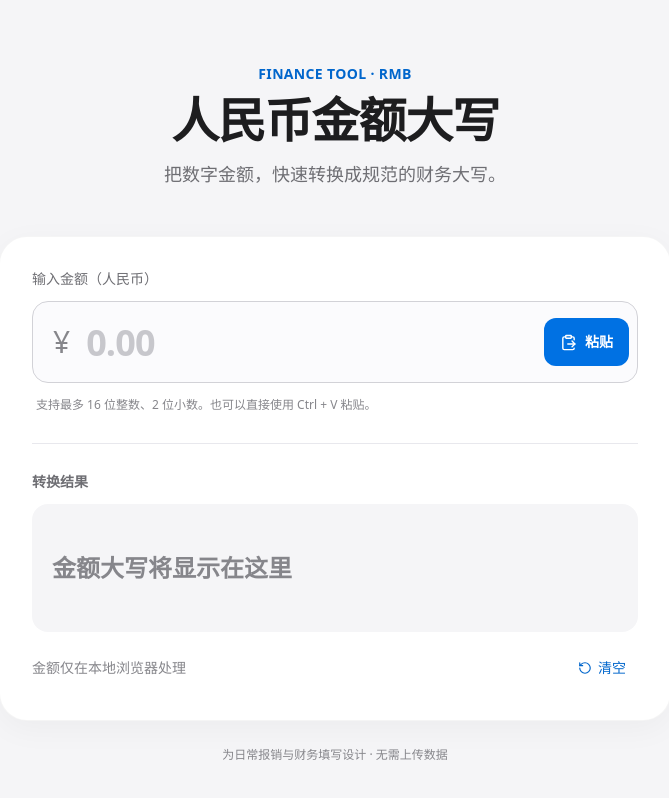
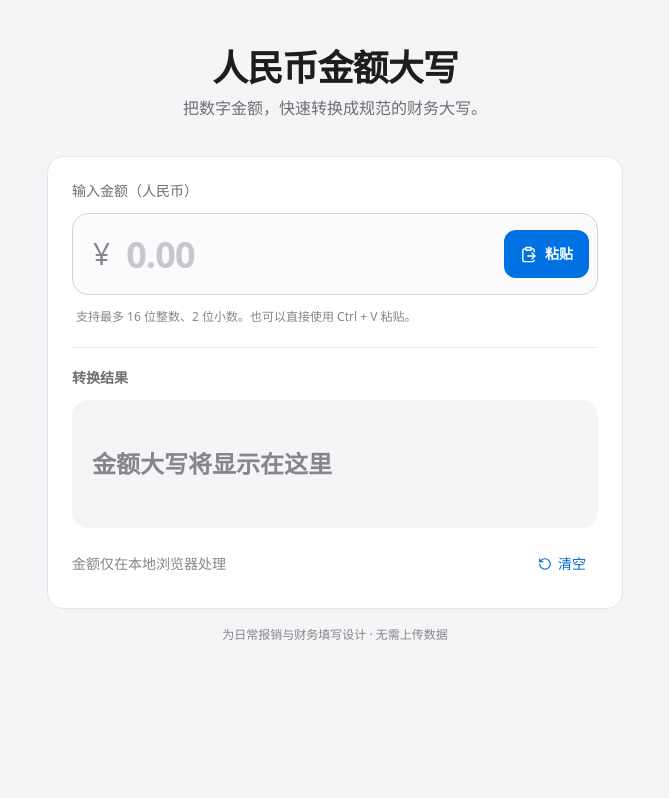
Before and after one commit to wangwenzhiwwz/RMB, a React (Vite) app: page / in a window 1280 px wide. Shown: the top 798 px of the page, without its empty margins (305-974 px from the left). Built offline with nearby package versions, Linux system fonts and the light colour scheme.

Commit message:
Simplify Apple-inspired interface

```diff
--- a/src/App.tsx
+++ b/src/App.tsx
@@ -56,15 +56,14 @@ function App() {
   };
 
   return (
-    <div className="min-h-screen bg-[#f5f5f7] px-4 py-10 text-[#1d1d1f] transition-colors dark:bg-[#000] dark:text-[#f5f5f7] sm:py-16">
-      <main className="mx-auto w-full max-w-2xl">
-        <header className="mb-9 text-center sm:mb-12">
-          <p className="mb-3 text-sm font-semibold tracking-wide text-[#06c] dark:text-[#2997ff]">FINANCE TOOL · RMB</p>
-          <h1 className="text-3xl font-semibold tracking-tight sm:text-5xl">人民币金额大写</h1>
-          <p className="mx-auto mt-4 max-w-md text-base leading-7 text-[#6e6e73] dark:text-[#a1a1a6] sm:text-lg">把数字金额，快速转换成规范的财务大写。</p>
+    <div className="min-h-screen bg-[#f5f5f7] px-4 py-8 text-[#1d1d1f] transition-colors dark:bg-[#000] dark:text-[#f5f5f7] sm:py-12">
+      <main className="mx-auto w-full max-w-xl">
+        <header className="mb-7 text-center sm:mb-9">
+          <h1 className="text-3xl font-semibold tracking-tight sm:text-4xl">人民币金额大写</h1>
+          <p className="mx-auto mt-2 max-w-md text-sm text-[#6e6e73] dark:text-[#a1a1a6] sm:text-base">把数字金额，快速转换成规范的财务大写。</p>
         </header>
 
-        <section className="overflow-hidden rounded-[28px] border border-black/[0.04] bg-white p-5 shadow-[0_8px_32px_rgba(0,0,0,0.04)] dark:border-white/10 dark:bg-[#1c1c1e] sm:p-8">
+        <section className="overflow-hidden rounded-2xl border border-[#e5e5ea] bg-white p-4 dark:border-[#38383a] dark:bg-[#1c1c1e] sm:p-6">
           <label className="mb-3 block text-sm font-medium text-[#6e6e73] dark:text-[#a1a1a6]" htmlFor="amount">输入金额（人民币）</label>
           <div className="flex items-center gap-3 rounded-2xl border border-[#d2d2d7] bg-[#fbfbfd] p-2 transition focus-within:border-[#06c] focus-within:ring-4 focus-within:ring-[#06c]/10 dark:border-[#48484a] dark:bg-[#2c2c2e]">
             <span className="pl-3 text-2xl font-medium text-[#86868b] sm:text-3xl" aria-hidden="true">¥</span>
@@ -101,7 +100,7 @@ function App() {
           </div>
           <p id="amount-help" className="mt-3 px-1 text-xs leading-5 text-[#86868b] dark:text-[#a1a1a6]">支持最多 16 位整数、2 位小数。也可以直接使用 Ctrl + V 粘贴。</p>
 
-          <div className="my-7 h-px bg-[#e8e8ed] dark:bg-[#38383a]" />
+          <div className="my-5 h-px bg-[#e8e8ed] dark:bg-[#38383a]" />
 
           <div aria-live="polite">
             <div className="mb-3 flex items-center justify-between gap-3">
@@ -153,7 +152,7 @@ function App() {
           </div>
         </section>
 
-        <footer className="mt-6 text-center text-xs leading-5 text-[#86868b] dark:text-[#6e6e73]">
+        <footer className="mt-4 text-center text-xs leading-5 text-[#86868b] dark:text-[#6e6e73]">
           为日常报销与财务填写设计 · 无需上传数据
         </footer>
       </main>
```
